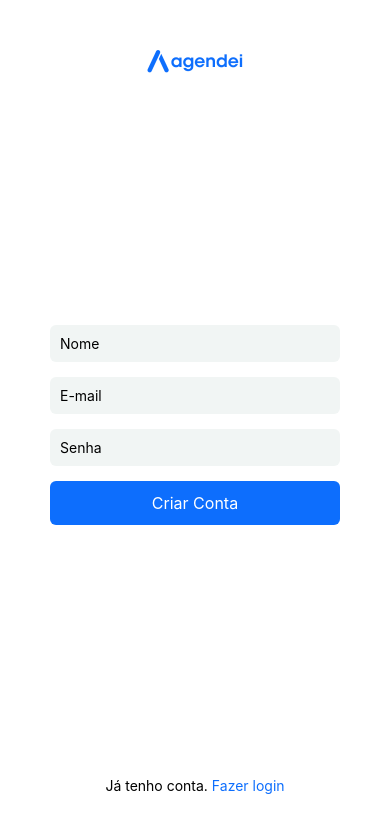
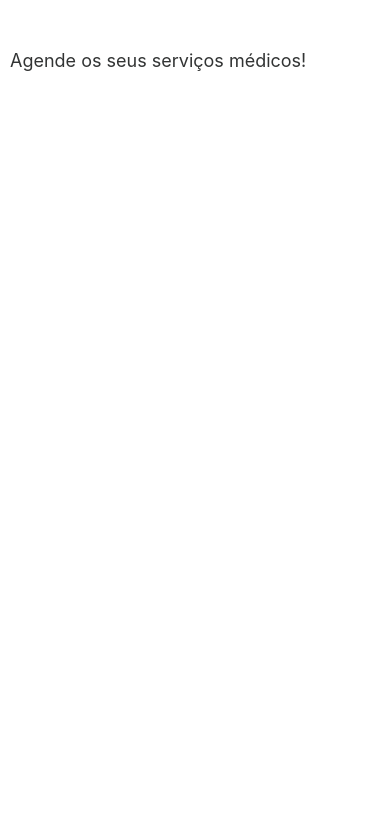
Before and after one commit to vandodev/Agendei, a React Native app in the folder mobile/: screen / in a window 390 px wide. Shown: the top 832 px of the page. Built offline with nearby package versions, Linux system fonts and the light colour scheme.

Commit message:
:ambulance: :heart: :hospital: Mobile - Estrutura da aba home

```diff
--- a/mobile/App.js
+++ b/mobile/App.js
@@ -1,9 +1,7 @@
-import Account from './src/screens/account/account.jsx';
-import Login from './src/screens/login/login.jsx';
+import AbaHome from './src/screens/abahome/abahome.jsx';
 
 export default function App() {
   return (
-  //  <Login />
-  <Account />
+    <AbaHome />
   );
 }
--- /dev/null
+++ b/mobile/src/screens/abahome/abahome.jsx
@@ -0,0 +1,10 @@
+import {Text, View} from 'react-native';
+import {styles} from "./abahome.style.js";
+
+function AbaHome() {
+    return <View style={styles.container}>
+        <Text style={styles.text}>Agende os seus serviços médicos!</Text>
+    </View>
+}
+
+export default AbaHome;
--- /dev/null
+++ b/mobile/src/screens/abahome/abahome.style.js
@@ -0,0 +1,19 @@
+import { Colors } from "react-native/Libraries/NewAppScreen"
+import {COLORS, FONT_SIZE} from "../../constants/theme.js"
+
+export const styles = {
+    container: {
+        backgroundColor: COLORS.white,
+        flex: 1,
+        justifyContent: "space-between",
+        // padding: 12,
+        paddingTop:50
+    },
+
+    text: {
+        fontSize: FONT_SIZE.lg,
+        color: COLORS.gray1,
+        marginLeft: 10,
+        marginBottom: 15
+    }
+}
```
